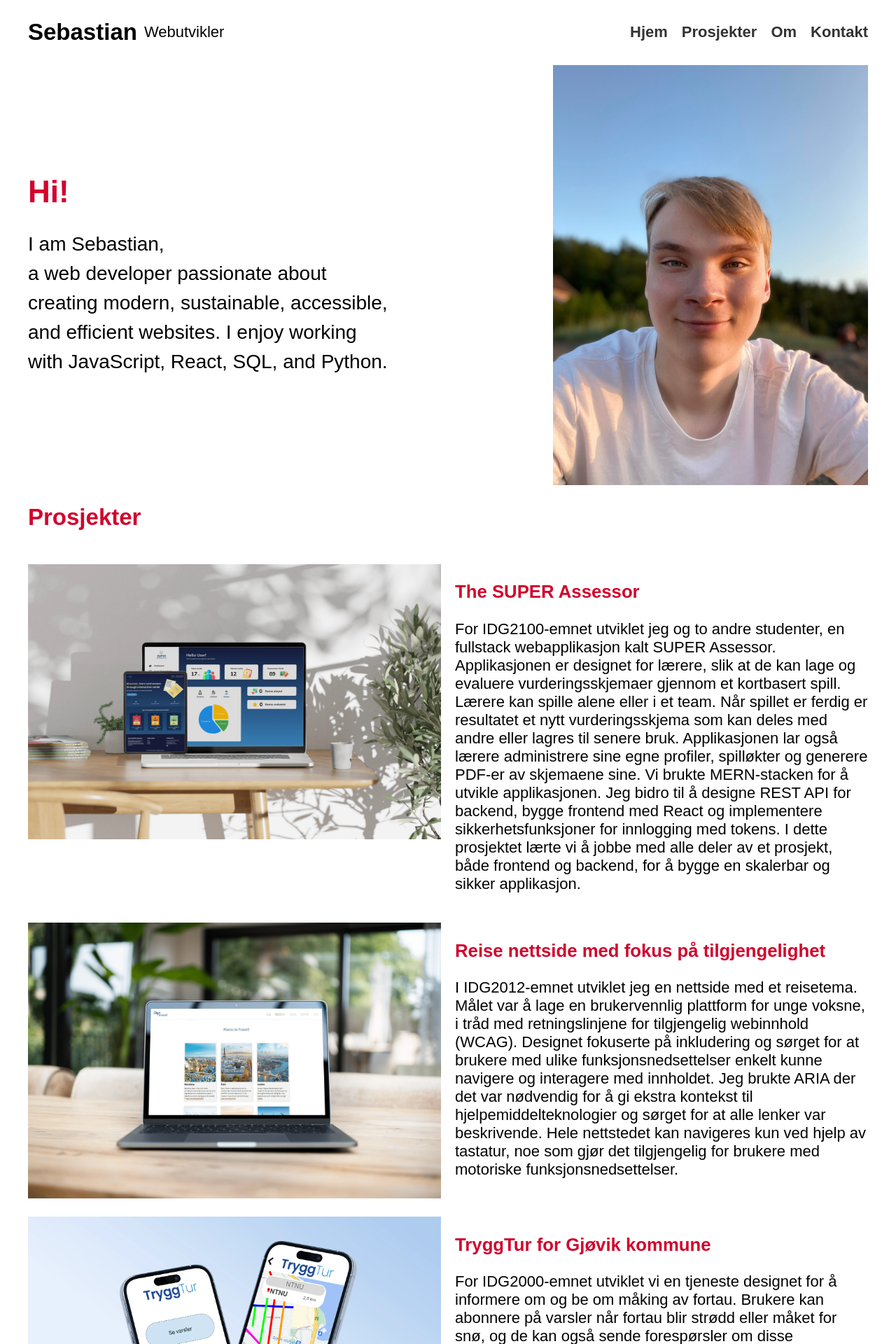
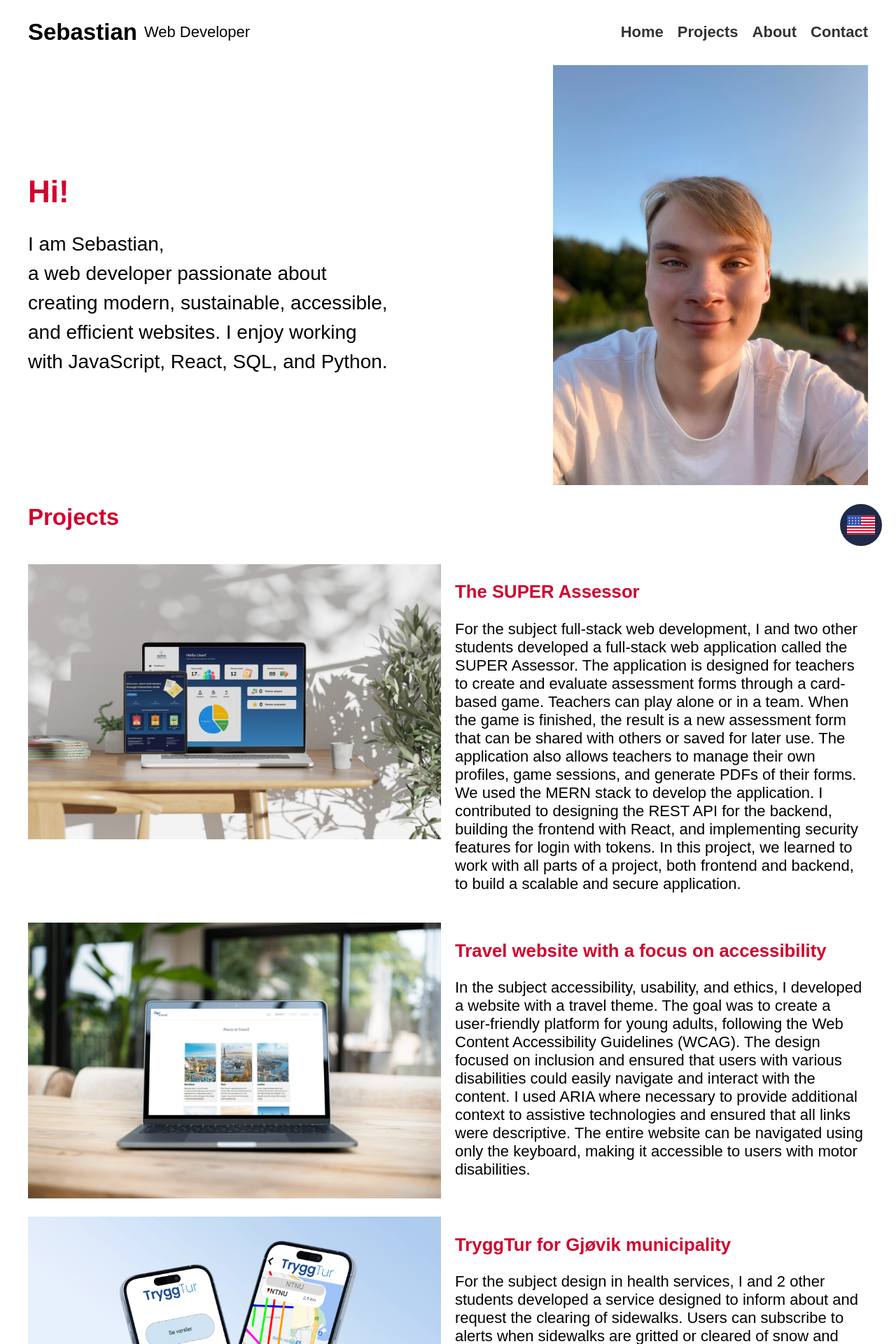
Before and after one commit to SebastianHaugen/Portfolio-website, a React (Create React App) app in the folder my-app/: page / in a window 1280 px wide. Shown: the top 1920 px of the page at 70% size. Built offline with nearby package versions, Linux system fonts and the light colour scheme; a web font is replaced by a local one.

Commit message:
Adding translation to projects section

```diff
--- a/my-app/package.json
+++ b/my-app/package.json
@@ -6,6 +6,7 @@
     "@testing-library/jest-dom": "^5.17.0",
     "@testing-library/react": "^13.4.0",
     "@testing-library/user-event": "^13.5.0",
+    "country-flag-icons": "^1.5.16",
     "hamburger-react": "^2.5.1",
     "i18next": "^24.2.2",
     "i18next-browser-languagedetector": "^8.0.2",
@@ -40,6 +41,7 @@
     ]
   },
   "devDependencies": {
-    "typescript": "^5.7.3"
+    "eslint-config-prettier": "^8.3.0",
+    "prettier": "^2.5.1"
   }
 }
--- /dev/null
+++ b/my-app/src/components/FloatingLanguageSwitcher.js
@@ -0,0 +1,49 @@
+// src/components/FloatingLanguageSwitcher.js
+import React, { useState } from "react";
+import { useTranslation } from "react-i18next";
+import { NO, US } from "country-flag-icons/react/3x2"; // Import the flags
+
+const FloatingLanguageSwitcher = () => {
+  const { i18n } = useTranslation();
+  const [language, setLanguage] = useState(i18n.language);
+
+  const toggleLanguage = () => {
+    const newLanguage = language === "en" ? "no" : "en";
+    setLanguage(newLanguage);
+    i18n.changeLanguage(newLanguage);
+  };
+
+  return (
+    <div
+      style={{
+        position: "fixed",
+        bottom: "20px",
+        right: "20px",
+        zIndex: 1000,
+        display: "flex",
+        flexDirection: "column",
+        gap: "10px",
+      }}
+    >
+      <button
+        onClick={toggleLanguage}
+        style={{
+          padding: "10px",
+          border: "none",
+          backgroundColor: "#1E2A47",
+          color: "white",
+          cursor: "pointer",
+          borderRadius: "50%",
+          display: "flex",
+          justifyContent: "center",
+          alignItems: "center",
+          fontSize: "20px",
+        }}
+      >
+        {language === "en" ? <NO style={{ width: "40px", height: "40px" }} /> : <US style={{ width: "40px", height: "40px" }} />}
+      </button>
+    </div>
+  );
+};
+
+export default FloatingLanguageSwitcher;
--- a/my-app/src/components/Nav.js
+++ b/my-app/src/components/Nav.js
@@ -1,5 +1,6 @@
 import React, { useState } from "react";
 import { Squash as Hamburger } from "hamburger-react";
+import { useTranslation } from "react-i18next";
 import "./styles/nav.css";
 
 function Nav() {
@@ -9,6 +10,9 @@ function Nav() {
     setIsOpen(false);
   };
 
+  // Using translation from json file in locales folder
+  const { t } = useTranslation();
+
   return (
     <nav className="nav">
       <div className="hamburger">
@@ -16,21 +20,21 @@ function Nav() {
       </div>
       <div className="logo">
         <h1>Sebastian</h1>
-        <p>Webutvikler</p>
+        <p>{t("nav.title")}</p>
       </div>
       <div className={`menu ${isOpen ? "open" : ""}`}>
         <ul>
           <li>
-            <a href="#top" onClick={handleMenuItemClick}>Hjem</a>
+            <a href="#top" onClick={handleMenuItemClick}>{t("nav.home")}</a>
           </li>
           <li>
-            <a href="#projects" onClick={handleMenuItemClick}>Prosjekter</a>
+            <a href="#projects" onClick={handleMenuItemClick}>{t("nav.projects")}</a>
           </li>
           <li>
-            <a href="#about" onClick={handleMenuItemClick}>Om</a>
+            <a href="#about" onClick={handleMenuItemClick}>{t("nav.about")}</a>
           </li>
           <li>
-            <a href="#contact" onClick={handleMenuItemClick}>Kontakt</a>
+            <a href="#contact" onClick={handleMenuItemClick}>{t("nav.contact")}</a>
           </li>
         </ul>
       </div>
--- a/my-app/src/components/Projects.js
+++ b/my-app/src/components/Projects.js
@@ -2,31 +2,22 @@ import "./styles/projects.css";
 import fullstack from "../assets/img/webp/full-stack-application-min.webp";
 import travel from "../assets/img/webp/travel-min.webp";
 import tryggtur from "../assets/img/webp/trygg-tur-min.webp";
+import { useTranslation } from "react-i18next";
 
 function Projects() {
+  const { t } = useTranslation();
+
   return (
     <div className="projects-container" id="projects">
-      <h2>Prosjekter</h2>
+      <h2>{t("projects.header")}</h2>
       <div className="project project1">
         <div className="project-content">
           <img src={fullstack} alt="project 1" />
         </div>
         <div className="project-text">
-          <h3>The SUPER Assessor</h3>
+          <h3>{t("projects.project1.title")}</h3>
           <p>
-            For IDG2100-emnet utviklet jeg og to andre studenter, en fullstack
-            webapplikasjon kalt SUPER Assessor. Applikasjonen er designet for
-            lærere, slik at de kan lage og evaluere vurderingsskjemaer gjennom
-            et kortbasert spill. Lærere kan spille alene eller i et team. Når
-            spillet er ferdig er resultatet et nytt vurderingsskjema som kan
-            deles med andre eller lagres til senere bruk. Applikasjonen lar også
-            lærere administrere sine egne profiler, spilløkter og generere
-            PDF-er av skjemaene sine. Vi brukte MERN-stacken for å utvikle
-            applikasjonen. Jeg bidro til å designe REST API for backend, bygge
-            frontend med React og implementere sikkerhetsfunksjoner for
-            innlogging med tokens. I dette prosjektet lærte vi å jobbe med alle
-            deler av et prosjekt, både frontend og backend, for å bygge en
-            skalerbar og sikker applikasjon.
+          {t("projects.project1.description")}
           </p>
         </div>
       </div>
@@ -36,18 +27,9 @@ function Projects() {
           <img src={travel} alt="project 2" />
         </div>
         <div className="project-text">
-          <h3>Reise nettside med fokus på tilgjengelighet</h3>
+          <h3>{t("projects.project2.title")}</h3>
           <p>
-            I IDG2012-emnet utviklet jeg en nettside med et reisetema. Målet var
-            å lage en brukervennlig plattform for unge voksne, i tråd med
-            retningslinjene for tilgjengelig webinnhold (WCAG). Designet
-            fokuserte på inkludering og sørget for at brukere med ulike
-            funksjonsnedsettelser enkelt kunne navigere og interagere med
-            innholdet. Jeg brukte ARIA der det var nødvendig for å gi ekstra
-            kontekst til hjelpemiddelteknologier og sørget for at alle lenker
-            var beskrivende. Hele nettstedet kan navigeres kun ved hjelp av
-            tastatur, noe som gjør det tilgjengelig for brukere med motoriske
-            funksjonsnedsettelser.
+          {t("projects.project2.description")}
           </p>
         </div>
       </div>
@@ -57,17 +39,9 @@ function Projects() {
           <img src={tryggtur} alt="project 2" />
         </div>
         <div className="project-text">
-          <h3>TryggTur for Gjøvik kommune</h3>
+          <h3>{t("projects.project3.title")}</h3>
           <p>
-            For IDG2000-emnet utviklet vi en tjeneste designet for å informere
-            om og be om måking av fortau. Brukere kan abonnere på varsler når
-            fortau blir strødd eller måket for snø, og de kan også sende
-            forespørsler om disse tjenestene i sitt eget nabolag eller andre
-            steder i byen. Målet med tjenesten er å gjøre det tryggere å gå og
-            sykle i byen om vinteren. Nettsiden inkluderer også en seksjon som
-            fremmer tryggere kjørevaner for å beskytte fotgjengere og syklister.
-            Appen har som mål å forbedre kommunikasjonen mellom innbyggere og
-            kommunen, slik at kommunen vet hvor det er dårlig måkt.
+          {t("projects.project3.description")}
           </p>
         </div>
       </div>
--- a/my-app/src/i18n.js
+++ b/my-app/src/i18n.js
@@ -7,8 +7,8 @@ i18n
   .use(initReactI18next)
   .init({
     resources: {
+      no: { translation: require("./locales/no.json") },
       en: { translation: require("./locales/en.json") },
-      no: { translation: require("./locales/no.json") },
     },
     fallbackLng: "no", // Norwegian will be the default language
     detection: {
--- a/my-app/src/locales/en.json
+++ b/my-app/src/locales/en.json
@@ -1,8 +1,32 @@
 {
-    "intro": {
-        "hello": "Hi!",
-        "description1": "I am Sebastian, ",
-        "description2": "a web developer passionate about creating modern, sustainable, accessible, and efficient websites. I enjoy working with JavaScript, React, SQL, and Python.",
-        "imageAlt": "Me, Sebastian Haugen"
+  "intro": {
+    "hello": "Hi!",
+    "description1": "I am Sebastian, ",
+    "description2": "a web developer passionate about creating modern, sustainable, accessible, and efficient websites. I enjoy working with JavaScript, React, SQL, and Python.",
+    "imageAlt": "Me, Sebastian Haugen"
+  },
+
+  "nav": {
+    "title": "Web Developer",
+    "home": "Home",
+    "about": "About",
+    "projects": "Projects",
+    "contact": "Contact"
+  },
+
+  "projects": {
+    "header": "Projects",
+    "project1": {
+      "title": "The SUPER Assessor",
+      "description": "For the subject full-stack web development, I and two other students developed a full-stack web application called the SUPER Assessor. The application is designed for teachers to create and evaluate assessment forms through a card-based game. Teachers can play alone or in a team. When the game is finished, the result is a new assessment form that can be shared with others or saved for later use. The application also allows teachers to manage their own profiles, game sessions, and generate PDFs of their forms. We used the MERN stack to develop the application. I contributed to designing the REST API for the backend, building the frontend with React, and implementing security features for login with tokens. In this project, we learned to work with all parts of a project, both frontend and backend, to build a scalable and secure application."
+    },
+    "project2": {
+        "title": "Travel website with a focus on accessibility",
+        "description": "In the subject accessibility, usability, and ethics, I developed a website with a travel theme. The goal was to create a user-friendly platform for young adults, following the Web Content Accessibility Guidelines (WCAG). The design focused on inclusion and ensured that users with various disabilities could easily navigate and interact with the content. I used ARIA where necessary to provide additional context to assistive technologies and ensured that all links were descriptive. The entire website can be navigated using only the keyboard, making it accessible to users with motor disabilities."
+    },
+    "project3": {
+        "title": "TryggTur for Gjøvik municipality",
+        "description": "For the subject design in health services, I and 2 other students developed a service designed to inform about and request the clearing of sidewalks. Users can subscribe to alerts when sidewalks are gritted or cleared of snow and they can also send requests for these services in their own neighborhood or other parts of the city. The goal of the service is to make it safer to walk and cycle in the city during winter. The website also includes a section that promotes safer driving habits to protect pedestrians and cyclists. The app aims to improve communication between residents and the municipality so that the municipality knows where it is poorly cleared."
     }
+  }
 }
--- a/my-app/src/locales/no.json
+++ b/my-app/src/locales/no.json
@@ -4,5 +4,29 @@
         "description1": "Jeg er Sebastian,",
         "description2": "en webutvikler som er opptatt av å lage moderne, bærekraftige, tilgjengelig og effektive nettsider. Jeg liker å jobbe med JavaScript, React, SQL og Python.",
         "imageAlt": "Meg, Sebastian Haugen"
+    },
+
+    "nav": {
+        "title": "Webutvikler",
+        "home": "Hjem",
+        "about": "Om",
+        "projects": "Prosjekter",
+        "contact": "Kontakt"
+    },
+
+    "projects": {
+        "header": "Prosjekter",
+        "project1": {
+        "title": "The SUPER Assessor",
+        "description": "For emnet full-stack webutvikling utviklet jeg og to andre studenter, en fullstack webapplikasjon kalt SUPER Assessor. Applikasjonen er designet for lærere, slik at de kan lage og evaluere vurderingsskjemaer gjennom et kortbasert spill. Lærere kan spille alene eller i et team. Når spillet er ferdig er resultatet et nytt vurderingsskjema som kan deles med andre eller lagres til senere bruk. Applikasjonen lar også lærere administrere sine egne profiler, spilløkter og generere PDF-er av skjemaene sine. Vi brukte MERN-stacken for å utvikle applikasjonen. Jeg bidro til å designe REST API for backend, bygge frontend med React og implementere sikkerhetsfunksjoner for innlogging med tokens. I dette prosjektet lærte vi å jobbe med alle deler av et prosjekt, både frontend og backend, for å bygge en skalerbar og sikker applikasjon."
+        },
+        "project2": {
+            "title": "Reise nettside med fokus på tilgjengelighet",
+            "description": "I emnet tilgjengelighet, brukervennlighet og etikk utviklet jeg en nettside med et reisetema. Målet var å lage en brukervennlig plattform for unge voksne, i tråd med retningslinjene for tilgjengelig webinnhold (WCAG). Designet fokuserte på inkludering og sørget for at brukere med ulike funksjonsnedsettelser enkelt kunne navigere og interagere med innholdet. Jeg brukte ARIA der det var nødvendig for å gi ekstra kontekst til hjelpemiddelteknologier og sørget for at alle lenker var beskrivende. Hele nettstedet kan navigeres kun ved hjelp av tastatur, noe som gjør det tilgjengelig for brukere med motoriske funksjonsnedsettelser."
+        },
+        "project3": {
+            "title": "TryggTur for Gjøvik kommune",
+            "description": "For emnet design i helsetjenester utviklet jeg og 2 andre studenter en tjeneste designet for å informere om og be om måking av fortau. Brukere kan abonnere på varsler når fortau blir strødd eller måket for snø, og de kan også sende forespørsler om disse tjenestene i sitt eget nabolag eller andre steder i byen. Målet med tjenesten er å gjøre det tryggere å gå og sykle i byen om vinteren. Nettsiden inkluderer også en seksjon som fremmer tryggere kjørevaner for å beskytte fotgjengere og syklister. Appen har som mål å forbedre kommunikasjonen mellom innbyggere og kommunen, slik at kommunen vet hvor det er dårlig måkt."
+        }
     }
 }
--- a/my-app/src/pages/Home.js
+++ b/my-app/src/pages/Home.js
@@ -4,6 +4,7 @@ import Intro from "../components/Intro";
 import Projects from "../components/Projects";
 import About from "../components/About";
 import Contact from "../components/Contact";
+import FloatingLanguageSwitcher from "../components/FloatingLanguageSwitcher";
 
 function Home() {
   return (
@@ -14,6 +15,7 @@ function Home() {
       <Projects />
       <About />
       <Contact />
+      <FloatingLanguageSwitcher />
     </div>
   );
 }
```
Also changed, not shown: 1 other file (tests, documents, lock files or other folders).
